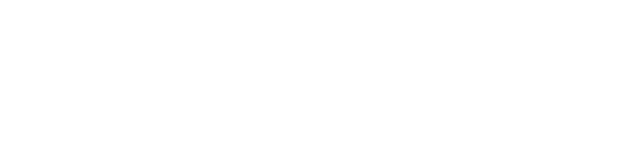
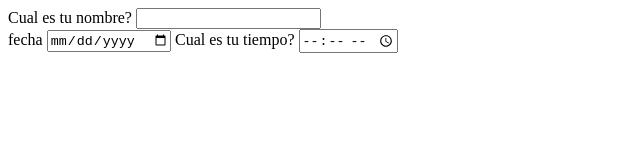
Before and after one commit to MiguelCriollo/Multiplicacion-Determinante-Invertida-Matrices, a plain HTML site: page index.html in a window 1280 px wide. Shown: the whole page, without its empty margins (0-640 px from the left). Drawn offline with Linux system fonts and the light colour scheme.

Commit message:
Update a index

```diff
--- a/index.html
+++ b/index.html
@@ -7,6 +7,20 @@
     <title>Document</title>
 </head>
 <body>
+    <form action="">
+        <label for="nombre">
+            <span>Cual es tu nombre?</span>
+            <input type="text" id="nombre">
+        </label>
+    </form>
+    <label for="inicio fecha">
+        <span>fecha</span>
+        <input type="date" id="fecha">
+    </label>
+    <label for="tiempo actual">
+        <span>Cual es tu tiempo?</span>
+        <input type="time" id="tiempo">
+    </label>
 
 </body>
 </html>
```
